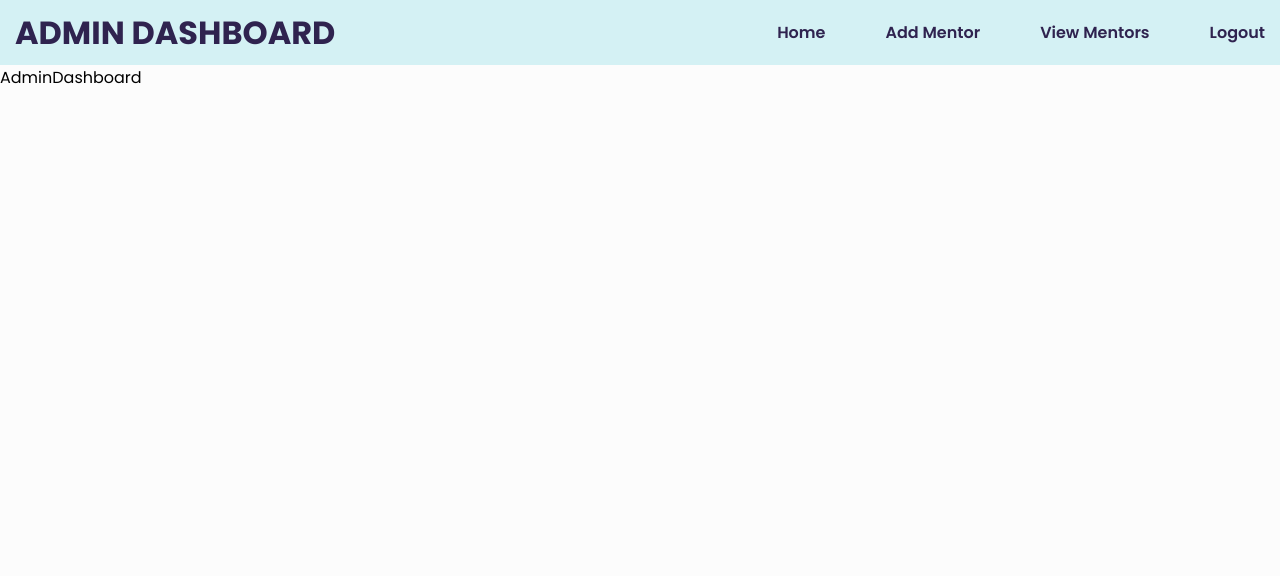
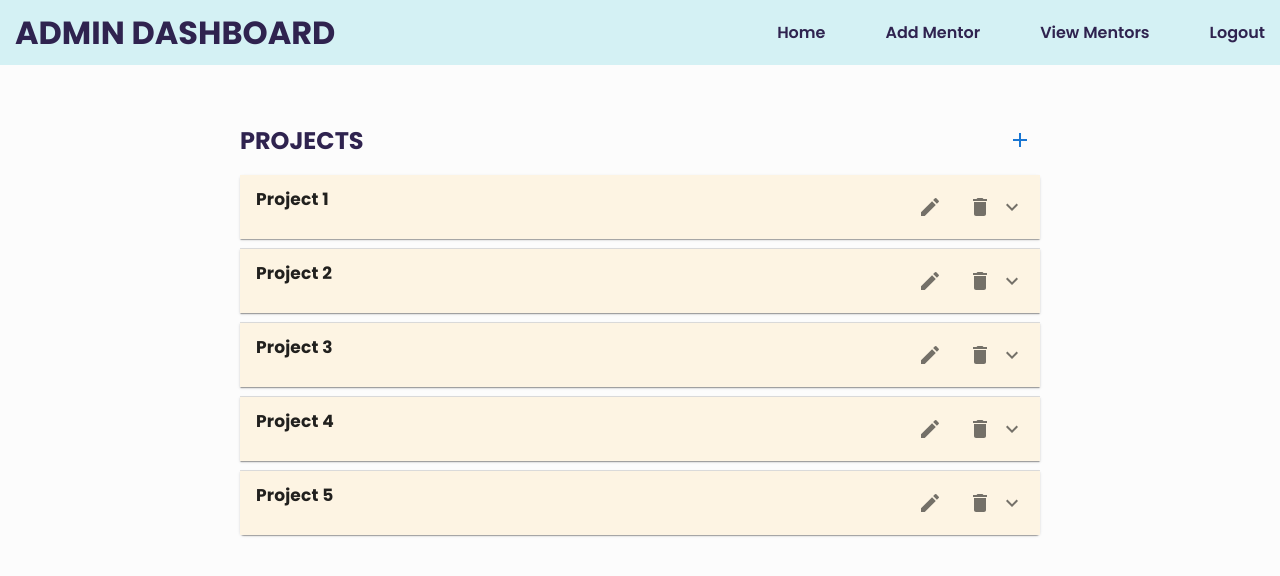
Before and after one commit to Sanjeev-Krishna-S/test1, a React (Create React App) app: page /admin in a window 1280 px wide. Shown: the top 576 px of the page. Built offline with nearby package versions, Linux system fonts and the light colour scheme.

Commit message:
AdminDashboard Changes

```diff
--- /dev/null
+++ b/src/pages/AdminDashboard.css
@@ -0,0 +1,76 @@
+/* AdminDashboard.css */
+
+.AdminDashboard {
+    max-width: 800px;
+    margin: 30px auto;
+    padding: 20px;
+    font-family: 'Poppins', sans-serif;
+  }
+
+  .AdminDashboard h2 {
+    color: #2f234f;
+    margin-bottom: 15px;
+    margin-top: 5px;
+    display: flex;
+    align-items: center;
+    justify-content: space-between; /* Align items horizontally with space in between */
+  }
+
+  .AdminDashboard .projects-heading {
+    flex: 1;
+  }
+
+  .AdminDashboard .add-icon {
+    margin-left: 10px; /* Adjusted margin for spacing */
+    background-color: #2196F3; /* Your desired background color */
+    color: #fff; /* Text color */
+    padding: 8px 12px; /* Adjusted padding for better appearance */
+    border-radius: 4px; /* Rounded corners */
+    cursor: pointer;
+  }
+
+  .AdminDashboard .add-icon:hover {
+    background-color: #1565c0; /* Darker background color on hover */
+  }
+
+
+  /* Styles for Accordion */
+  .AdminDashboard .MuiAccordion-root {
+    margin-bottom: 10px; /* Increased margin for spacing */
+  }
+
+  .AdminDashboard .MuiAccordionSummary-root {
+    background-color: #FDF4E3;
+    display: flex;
+    justify-content: space-between; /* Aligns icons to the right */
+    width: 100%; /* Allow the summary to take the full width */
+  }
+
+  .AdminDashboard .project-name {
+    font-family: 'Poppins', sans-serif; /* Set Poppins font for Project names */
+    font-weight: bold; /* Make Project names slightly bold */
+    font-size: 17px;
+    flex: 1; /* Allow project name to take available space */
+  }
+
+  .AdminDashboard .MuiAccordionDetails-root {
+    padding: 8px;
+    background-color: #f9f9f9;
+  }
+
+  .AdminDashboard ul {
+    list-style-type: none;
+    padding: 0;
+    margin: 0;
+  }
+
+  .AdminDashboard li {
+    cursor: pointer;
+    margin-bottom: 15px; /* Increased margin for spacing */
+    border-bottom: 1px solid #ccc; /* Border after each project */
+    padding-bottom: 8px; /* Adjusted padding for spacing */
+  }
+
+  .AdminDashboard .MuiIconButton-root {
+    margin-left: 10px; /* Adjusted margin between project name and icons */
+  }
--- a/src/pages/AdminDashboard.jsx
+++ b/src/pages/AdminDashboard.jsx
@@ -1,9 +1,77 @@
-import React from 'react'
+// AdminDashboard.jsx
+import React from 'react';
+import { Accordion, AccordionDetails, AccordionSummary, Typography, IconButton } from '@mui/material';
+import ExpandMoreIcon from '@mui/icons-material/ExpandMore';
+import AddIcon from '@mui/icons-material/Add';
+import EditIcon from '@mui/icons-material/Edit';
+import DeleteIcon from '@mui/icons-material/Delete';
+import { Link, useNavigate } from 'react-router-dom';
+import './AdminDashboard.css';
 
 const AdminDashboard = () => {
+  const dummyProjects = [
+    { id: 1, name: 'Project 1' },
+    { id: 2, name: 'Project 2' },
+    { id: 3, name: 'Project 3' },
+    { id: 4, name: 'Project 4' },
+    { id: 5, name: 'Project 5' },
+    // Add more projects as needed
+  ];
+
+  const navigate = useNavigate();
+
+  const handleProjectClick = (projectId) => {
+    navigate(`/admin/project/${projectId}`);
+  };
+
+  const handleAddClick = () => {
+    // Handle logic for adding a new project
+    console.log('Add project clicked');
+  };
+
+  const handleEditClick = (projectId) => {
+    // Handle logic for editing the selected project
+    console.log(`Edit project ${projectId} clicked`);
+  };
+
+  const handleDeleteClick = (projectId) => {
+    // Handle logic for deleting the selected project
+    console.log(`Delete project ${projectId} clicked`);
+  };
+
   return (
-    <div>AdminDashboard</div>
-  )
-}
+    <div className="AdminDashboard">
+      <h2 className="projects-heading">
+        PROJECTS
+        <IconButton onClick={handleAddClick} color="primary">
+          <AddIcon />
+        </IconButton>
+      </h2>
+      <div>
+        {dummyProjects.map((project) => (
+          <Accordion
+            key={project.id}
+            onClick={() => handleProjectClick(project.id)}
+          >
+            <AccordionSummary expandIcon={<ExpandMoreIcon />}>
+              <Typography className="project-name">
+                {project.name}
+              </Typography>
+              <IconButton onClick={() => handleEditClick(project.id)}>
+                <EditIcon />
+              </IconButton>
+              <IconButton onClick={() => handleDeleteClick(project.id)}>
+                <DeleteIcon />
+              </IconButton>
+            </AccordionSummary>
+            <AccordionDetails>
+              {/* Include content here if needed */}
+            </AccordionDetails>
+          </Accordion>
+        ))}
+      </div>
+    </div>
+  );
+};
 
-export default AdminDashboard
+export default AdminDashboard;
--- a/src/pages/MentorGrading.jsx
+++ b/src/pages/MentorGrading.jsx
@@ -19,9 +19,9 @@ const MentorGrading = () => {
   ];
 
   // Filter submission details based on the selected student's topic
-  const filteredSubmissionDetails = submissionDetails.filter(
-    (detail) => detail.topic === selectedStudent.topic
-  );
+  const filteredSubmissionDetails = selectedStudent.status === 'Not Submitted'
+    ? []
+    : submissionDetails.filter((detail) => detail.topic === selectedStudent.topic);
 
   // State to store grading data
   const [grading, setGrading] = useState({ grade: '', comment: '' });
@@ -51,12 +51,15 @@ const MentorGrading = () => {
   return (
     <div className="mentor-grading-container">
       <h2 className="mentor-grading-h2">Submission by {selectedStudentName}</h2>
-      {filteredSubmissionDetails.map((detail) => (
-        <div key={detail.topic}>
-          <h3>{detail.topic}</h3>
-          <p>{detail.content}</p>
-        </div>
-      ))}
+      {filteredSubmissionDetails.length > 0
+        ? filteredSubmissionDetails.map((detail) => (
+            <div key={detail.topic}>
+              <h3>{detail.topic}</h3>
+              <p>{detail.content}</p>
+            </div>
+          ))
+        : <p>No submissions attached</p>
+      }
       {/* Display the selected student's name */}
       <h3 className="mentor-grading-h3">Grading for {selectedStudentName}</h3>
       <table className="mentor-grading-table">
```
